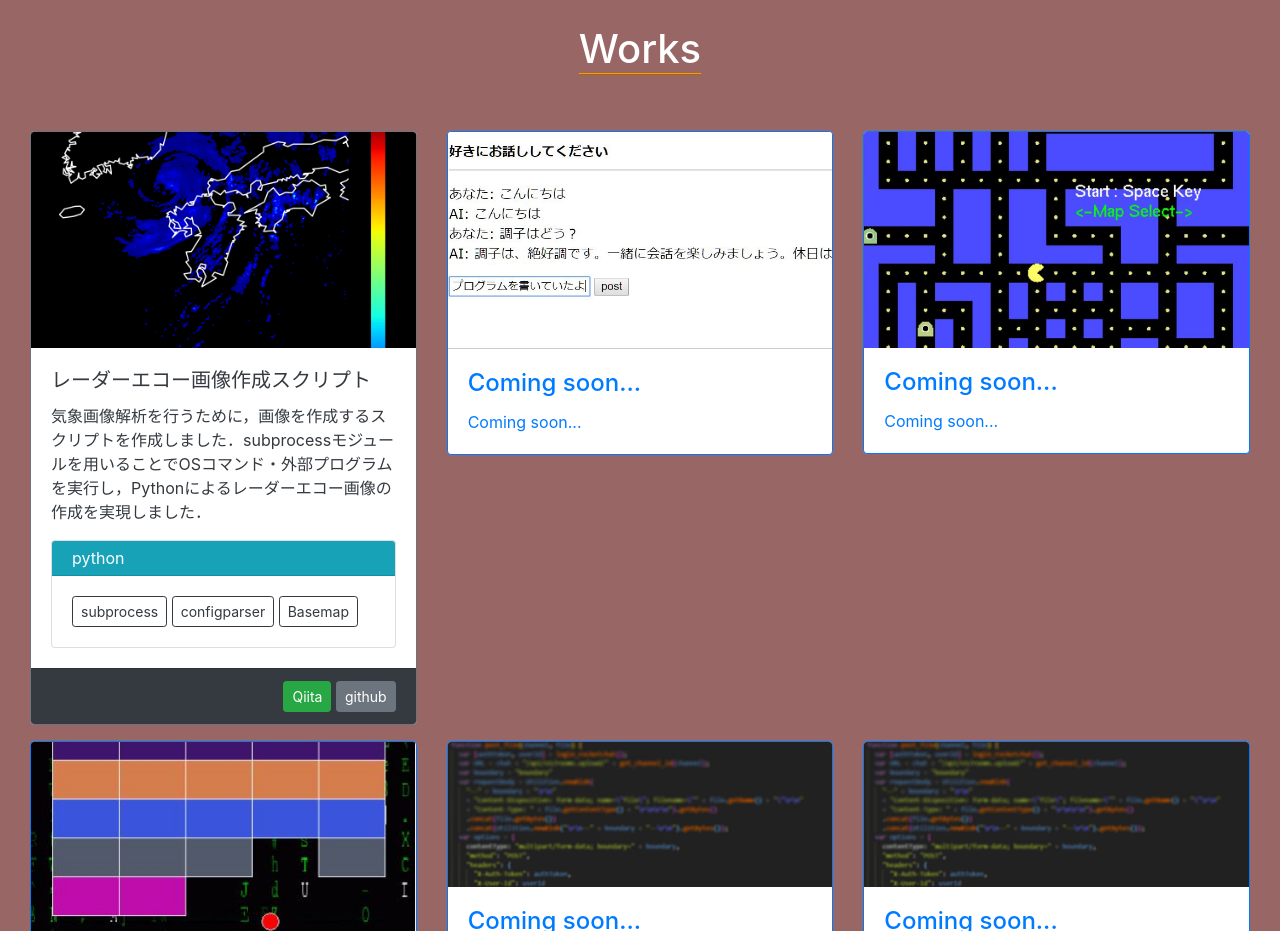
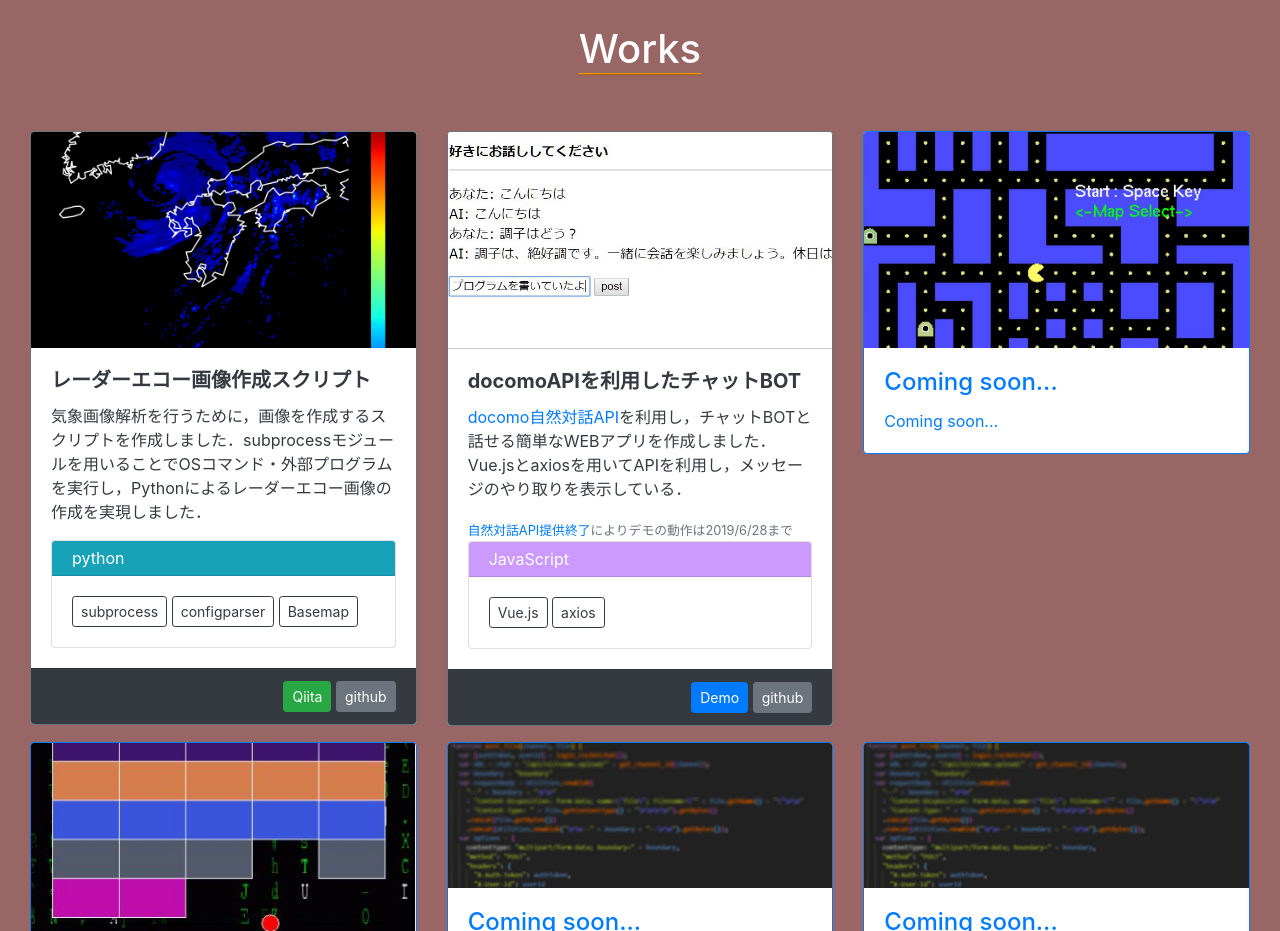
Before and after one commit to catdance124/catdance124.github.io, a plain HTML site: page index.html in a window 1280 px wide. Shown: the part 2640-3571 px from the top of the page. Drawn offline with nearby package versions, Linux system fonts and the light colour scheme.

Commit message:
add chat bot

```diff
--- a/index.html
+++ b/index.html
@@ -310,7 +310,7 @@
             <div class="card border-secondary mb-3">
               <img class="card-img-top" src="images/radar.png" alt="radar echo intensity">
               <div class="card-body text-dark">
-                <h5 class="card-title">レーダーエコー画像作成スクリプト</h5>
+                <h5 class="card-title font-weight-bold">レーダーエコー画像作成スクリプト</h5>
                 <p class="card-text">気象画像解析を行うために，画像を作成するスクリプトを作成しました．subprocessモジュールを用いることでOSコマンド・外部プログラムを実行し，Pythonによるレーダーエコー画像の作成を実現しました．</p>
                 <div class="card">
                   <div class="card-header bg-info text-white vertical_center" style="height:35px;">python</div>
@@ -327,12 +327,26 @@
               </div>
             </div>
           </div>
-          <div class="col-md-6 col-lg-4">
-            <div class="card border-primary mb-3">
+          <div class="col-md-6 col-xl-4">
+            <div class="card border-secondary mb-3">
               <img class="card-img-top" src="images/chat.png" alt="simple chat" style="border-bottom: 1px solid #cccccc;">
-              <div class="card-body text-primary">
-                <h4 class="card-title">Coming soon...</h4>
-                <p class="card-text">Coming soon...</p>
+              <div class="card-body text-dark">
+                <h5 class="card-title font-weight-bold">docomoAPIを利用したチャットBOT</h5>
+                <p class="card-text"><a href="https://dev.smt.docomo.ne.jp/?p=docs.api.page&api_name=natural_dialogue&p_name=api_usage_scenario">
+                  docomo自然対話API</a>を利用し，チャットBOTと話せる簡単なWEBアプリを作成しました．Vue.jsとaxiosを用いてAPIを利用し，メッセージのやり取りを表示している．</p>
+                <small class="text-muted"><a href="https://dev.smt.docomo.ne.jp/?p=notice.detail&news_id=282">
+                  自然対話API提供終了</a>によりデモの動作は2019/6/28まで</small>
+                <div class="card">
+                  <div class="card-header text-white vertical_center" style="height:35px; background-color:#CC99FF;">JavaScript</div>
+                  <div class="card-body">
+                      <button type="button" class="btn btn-outline-dark btn-sm">Vue.js</button>
+                      <button type="button" class="btn btn-outline-dark btn-sm">axios</button>
+                  </div>
+                </div>
+              </div>
+              <div class="card-footer text-right bg-dark">
+                <a class="btn btn-primary btn-sm" href="https://catdance124.github.io/simple_chat/" role="button">Demo</a>
+                <a class="btn btn-secondary btn-sm" href="https://github.com/catdance124/simple_chat" role="button">github</a>
               </div>
             </div>
           </div>
```
